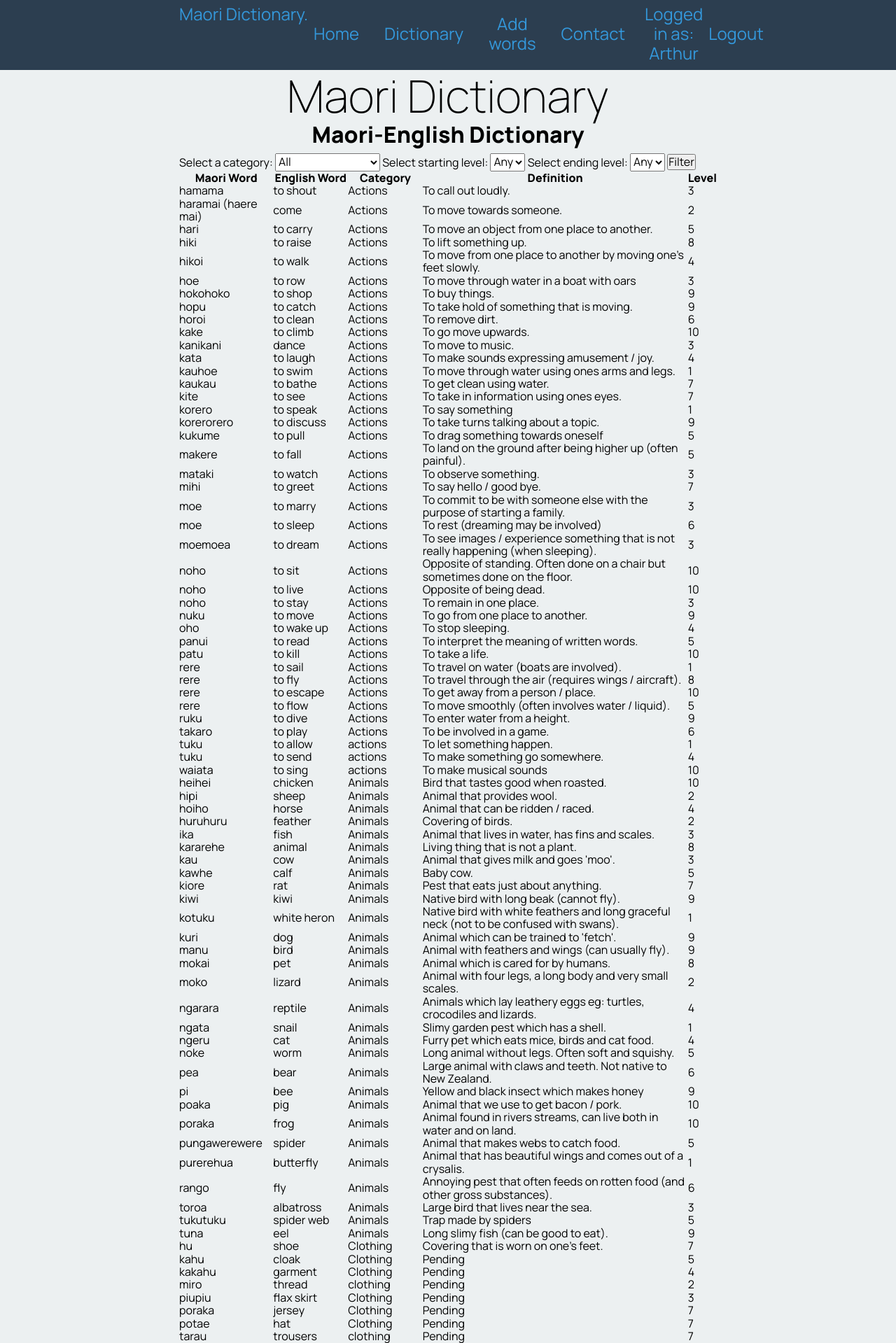
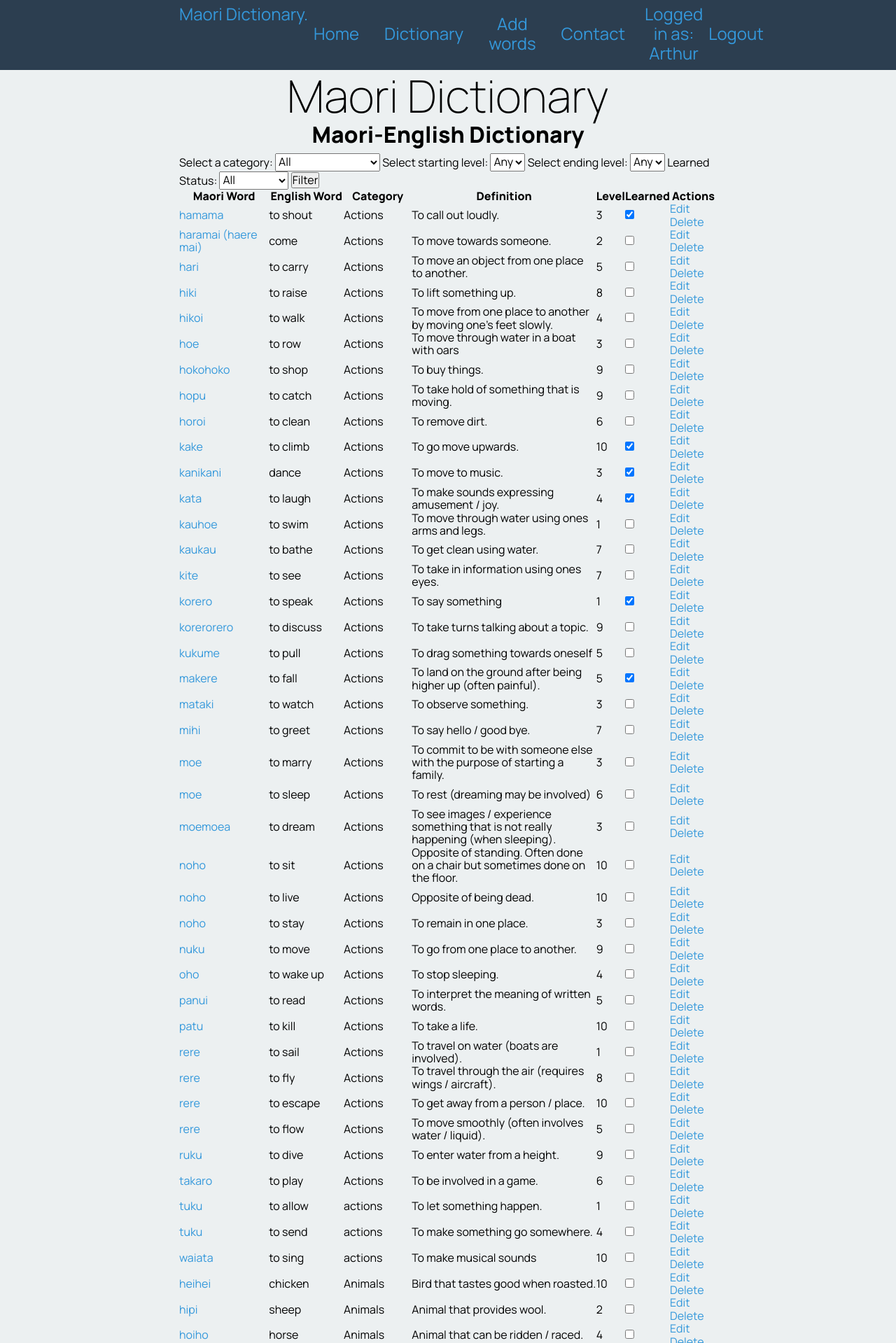
Before and after one commit to ArthurJFF/Maori_dictionary, a Flask app: page /dictionary in a window 1280 px wide. Shown: the top 1919 px of the page at 70% size. Run offline with Flask 3, Linux system fonts and the light colour scheme; a user stored in the database is signed in; data comes from the database, SQL or seed files in the repository; both versions use the stored data as it was after the commit; some libraries are stand-ins or nearby versions.

Commit message:
First fully functioning draft, everything after this point should just be cleanup or bonus features.
Most notable addition is that javascript is used to allow the user to check off which words they have learnt and haven't. These are stored in a table and each user can easily view which words they have and haven't learnt+ sort by those words.

Also fixed pep8 mistakes and added what I believe is suffecient code commenting

```diff
--- a/app.py
+++ b/app.py
@@ -1,10 +1,11 @@
-from flask import Flask, render_template, request, redirect, session, url_for
+from flask import Flask, render_template, request, redirect, session, url_for, jsonify
 import sqlite3
 from sqlite3 import Error
 
 app = Flask(__name__)
 app.secret_key = 'my_secret_key'
 DICTIONARY_DB = 'dictionary.sqlite'  # Set up secret key and database connection
+
 
 def connect_to_database(db_file):  # Connect to database function
     try:
@@ -15,9 +16,11 @@ def connect_to_database(db_file):  # Connect to database function
         print(e)
     return None
 
+
 @app.route('/')
 def render_homepage():
     return render_template('home.html')
+
 
 @app.route('/login', methods=['POST', 'GET'])
 def render_login():
@@ -27,36 +30,40 @@ def render_login():
             error_message = f"You are already logged in as {user_name}."
             return render_template('login.html', error=error_message)
 
-    if request.method == 'POST':
+    if request.method == 'POST':  # gets email and password from table
         email = request.form.get('email')
         password = request.form.get('user_password')
 
-        conn = sqlite3.connect(DICTIONARY_DB)
+        conn = connect_to_database(DICTIONARY_DB)
         cursor = conn.cursor()
         cursor.execute("SELECT * FROM user_info WHERE email=? AND password=?", (email, password))
+        # check user with required credentials exists
         user = cursor.fetchone()
         conn.close()
 
         if user:
-            session['email'] = email
-            session['name'] = user[3]  # Assuming the name is in the 4th column (fname)
-            session['teacher'] = bool(user[5])  # Assuming the Teacher column is the 6th column
-            return redirect(url_for('render_homepage'))  # Redirect to homepage after login
+            session['email'] = email  # set variables for session that are used to personalise the user experience
+            session['user_id'] = user[0]
+            session['name'] = user[3]
+            session['teacher'] = bool(user[5])
+            return redirect(url_for('render_homepage'))
         else:
-            error_message = "Invalid email or password. Please try again."
+            error_message = "Invalid email or password. Please try again."  # error message if login fails
             return render_template('login.html', error=error_message)
 
     return render_template('login.html')
+
 
 @app.route('/logout')
 def render_logout():
     session.clear()
     return redirect(url_for('render_login'))  # Redirect to login page after logout
 
+
 @app.route('/signup', methods=['POST', 'GET'])
 def render_signup_page():  # Signup page
     if request.method == 'POST':  # Will be posting information to the table
-        email = request.form.get('email')
+        email = request.form.get('email')  # variables = whatever is entered into the table
         password = request.form.get('user_password')
         verify_password = request.form.get('user_password_verify')
         firstname = request.form.get('firstname')
@@ -77,23 +84,34 @@ def render_signup_page():  # Signup page
 
     return render_template('signup.html')
 
+
 @app.route('/dictionary', methods=['GET'])
 def render_dictionary():
     if 'email' not in session:
         return redirect('/login')  # Redirect to login if user is not logged in
 
-    category = request.args.get('category', '').lower()
+    user_id = session['user_id']  # Get the logged in user's ID
+    category = request.args.get('category', '').lower()  # gets the filters the user puts in
     level_from = request.args.get('level_from')
     level_to = request.args.get('level_to')
+    learned_filter = request.args.get('learned_filter')
 
-    conn = sqlite3.connect(DICTIONARY_DB)
+    conn = connect_to_database(DICTIONARY_DB)
     cursor = conn.cursor()
 
     # Make the SQL query based on the selected filters
-    query = "SELECT * FROM me_dictionary WHERE 1=1"
-    params = []
+    query = """
+    SELECT me_dictionary.id, me_dictionary.M_word, me_dictionary.E_word, me_dictionary.Category,
+            me_dictionary.Definition,
+           me_dictionary.Level, CASE WHEN learned_words.word_id IS NOT NULL THEN 1 ELSE 0 END as learned
+    FROM me_dictionary
+    LEFT JOIN learned_words ON me_dictionary.id = learned_words.word_id AND learned_words.user_id = ?
+    WHERE 1=1
+    """  # checks if each word has been learnt by the current user.
+    # Left join means all words included even if not in "learned words" then filters by user
+    params = [user_id]
 
-    if category:
+    if category:  # this section checks for filters and then makes conditional SQL queries to be displayed on the table
         query += " AND LOWER(Category) = ?"
         params.append(category)
 
@@ -101,16 +119,101 @@ def render_dictionary():
         query += " AND Level BETWEEN ? AND ?"
         params.extend([level_from, level_to])
 
+    if learned_filter:
+        if learned_filter == 'learned':
+            query += " AND learned_words.word_id IS NOT NULL"
+        elif learned_filter == 'unlearned':
+            query += " AND learned_words.word_id IS NULL"
+
     cursor.execute(query, params)
     dictionary_data = cursor.fetchall()
     conn.close()
 
     return render_template('dictionary.html', dictionary_data=dictionary_data)
 
+
+@app.route('/view_word/<int:word_id>', methods=['GET'])  # route for viewing details of individual word once clicked
+def view_word(word_id):
+    if 'email' not in session:
+        return redirect('/login')  # Redirect to login if user is not logged in
+
+    conn = connect_to_database(DICTIONARY_DB)
+    cursor = conn.cursor()
+    cursor.execute("SELECT * FROM me_dictionary WHERE id = ?", (word_id,))
+    # query to get data from row with the corresponding word id
+    word = cursor.fetchone()
+    conn.close()
+
+    return render_template('view_word.html', word=word)
+
+
+@app.route('/edit_word/<int:word_id>', methods=['GET', 'POST'])
+# this allows the teacher to edit existing words in the dictionary
+def edit_word(word_id):
+    if 'email' not in session:
+        return redirect('/login')  # Redirect to login if user is not logged in
+
+    if not session.get('teacher'):  # if user isn't a teacher permission denied
+        return redirect(url_for('permission_denied'))
+
+    conn = connect_to_database(DICTIONARY_DB)
+    cursor = conn.cursor()
+
+    if request.method == 'POST':  # retrieves values inputted into the fields
+        m_word = request.form.get('m_word')
+        e_word = request.form.get('e_word')
+        category = request.form.get('category')
+        definition = request.form.get('definition')
+        level = request.form.get('level')
+
+        cursor.execute("""
+            UPDATE me_dictionary
+            SET M_word = ?, E_word = ?, Category = ?, Definition = ?, Level = ?
+            WHERE id = ?
+        """, (m_word, e_word, category, definition, level, word_id))
+        # updates the corresponding columns for the selected word id
+
+        conn.commit()
+        conn.close()
+
+        return redirect(url_for('render_dictionary'))
+
+    cursor.execute("SELECT * FROM me_dictionary WHERE id = ?", (word_id,))  # SQL query for row with same word id
+    word = cursor.fetchone()
+    conn.close()
+
+    return render_template('edit_word_form.html', word=word)
+
+
+@app.route('/delete_word/<int:word_id>', methods=['GET', 'POST'])
+def delete_word(word_id):
+    if 'email' not in session:
+        return redirect('/login')  # Redirect to login if user is not logged in
+
+    if not session.get('teacher'):
+        return redirect(url_for('permission_denied'))
+
+    conn = connect_to_database(DICTIONARY_DB)
+    cursor = conn.cursor()
+
+    if request.method == 'POST':  # delete from dictionary row with corresponding word id
+        cursor.execute("DELETE FROM me_dictionary WHERE id = ?", (word_id,))
+        conn.commit()
+        conn.close()
+
+        return redirect(url_for('render_dictionary'))
+
+    cursor.execute("SELECT * FROM me_dictionary WHERE id = ?", (word_id,))
+    word = cursor.fetchone()
+    conn.close()
+
+    return render_template('confirm_delete.html', word=word)
+
+
 @app.route('/add_word', methods=['GET', 'POST'])
-def render_add_word_form():
+def add_word():
     if 'email' not in session:
-        return redirect('/login')
+        return redirect('/login')  # Redirect to login if user is not logged in
 
     if not session.get('teacher'):
         return redirect(url_for('permission_denied'))
@@ -122,10 +225,11 @@ def render_add_word_form():
         definition = request.form.get('definition')
         level = request.form.get('level')
 
-        conn = sqlite3.connect(DICTIONARY_DB)
+        conn = connect_to_database(DICTIONARY_DB)
         cursor = conn.cursor()
         cursor.execute("INSERT INTO me_dictionary (M_word, E_word, Category, Definition, Level) VALUES (?, ?, ?, ?, ?)",
                        (m_word, e_word, category, definition, level))
+        # get the data from the form then insert them into the right row of me_dictionary
         conn.commit()
         conn.close()
 
@@ -133,9 +237,49 @@ def render_add_word_form():
 
     return render_template('add_word_form.html')
 
-@app.route('/permission_denied')
+
+@app.route('/permission_denied')  # when not teacher tries to access teacher webpages
 def permission_denied():
     return render_template('permission_denied.html')
 
+
+@app.route('/learn_word', methods=['POST'])  # identify word as learned and change table
+def learn_word():
+    if 'email' not in session:
+        return jsonify({'status': 'fail'})
+        # prevents unauthorised users from marking as learnt in case they somehow got to the dictionary
+
+    user_id = session['user_id']
+    word_id = request.form.get('word_id')  # gets the user id and id of word they want to mark as learned
+
+    conn = connect_to_database(DICTIONARY_DB)
+    cursor = conn.cursor()
+
+    cursor.execute("INSERT INTO learned_words (user_id, word_id) VALUES (?, ?)", (user_id, word_id))
+    # insert the the inputted data into the table. So the user id and the word id into it
+    conn.commit()
+    conn.close()
+
+    return jsonify({'status': 'success'})  # json used because of javascript usage in this section
+
+
+@app.route('/unlearn_word', methods=['POST'])  # opposite of above route
+def unlearn_word():
+    if 'email' not in session:
+        return jsonify({'status': 'fail'})
+
+    user_id = session['user_id']
+    word_id = request.form.get('word_id')
+
+    conn = connect_to_database(DICTIONARY_DB)
+    cursor = conn.cursor()
+
+    cursor.execute("DELETE FROM learned_words WHERE user_id = ? AND word_id = ?", (user_id, word_id))
+    conn.commit()
+    conn.close()
+
+    return jsonify({'status': 'success'})
+
+
 if __name__ == '__main__':
     app.run()
--- a/templates/base.html
+++ b/templates/base.html
@@ -1,7 +1,7 @@
 <!DOCTYPE html>
 <html>
 
-<head>
+<head>  <!-- metadata like title settings, also imports fonts-->
     <meta charset="utf-8">
     <title>Maori Dictionary | home</title>
     <meta name="viewport" content="width=device-width, initial-scale=1">
--- a/templates/dictionary.html
+++ b/templates/dictionary.html
@@ -6,9 +6,9 @@ Maori-English Dictionary
 
 {% block main %}
 <div class="container">
-    <form action="/dictionary" method="GET"> <!-- Form for filtering dictionary data -->
+    <form action="/dictionary" method="GET">  <!-- these and other forms like it present dropdown boxes for filters and give all their options to the user-->
         <label for="category">Select a category:</label>
-        <select name="category" id="category"> <!-- Dropdown options for selecting a category -->
+        <select name="category" id="category">
             <option value="">All</option>
             <option value="Actions">Actions</option>
             <option value="Animals">Animals</option>
@@ -27,7 +27,8 @@ Maori-English Dictionary
             <option value="Technology">Technology</option>
             <option value="Time">Time</option>
         </select>
-        <label for="level_from">Select starting level:</label> <!-- Dropdown for selecting the ending level -->
+
+        <label for="level_from">Select starting level:</label>
         <select name="level_from" id="level_from">
             <option value="">Any</option>
             <option value="1">1</option>
@@ -41,6 +42,7 @@ Maori-English Dictionary
             <option value="9">9</option>
             <option value="10">10</option>
         </select>
+
         <label for="level_to">Select ending level:</label>
         <select name="level_to" id="level_to">
             <option value="">Any</option>
@@ -55,6 +57,14 @@ Maori-English Dictionary
             <option value="9">9</option>
             <option value="10">10</option>
         </select>
+
+        <label for="learned_filter">Learned Status:</label>
+        <select name="learned_filter" id="learned_filter">
+            <option value="">All</option>
+            <option value="learned">Learned</option>
+            <option value="unlearned">Unlearned</option>
+        </select>
+
         <input type="submit" value="Filter">
     </form>
 
@@ -66,19 +76,57 @@ Maori-English Dictionary
                 <th>Category</th>
                 <th>Definition</th>
                 <th>Level</th>
+                <th>Learned</th>
+                {% if session.teacher %}  <!-- the headers of the table are put here and if it is a teacher they get actions as well-->
+                <th>Actions</th>
+                {% endif %}
             </tr>
         </thead>
         <tbody>
-            {% for word in dictionary_data %} <!-- Displaying dictionary data -->
-                <tr>
-                    <td>{{ word[1] }}</td>
-                    <td>{{ word[2] }}</td>
-                    <td>{{ word[3] }}</td>
-                    <td>{{ word[4] }}</td>
-                    <td>{{ word[5] }}</td>
-                </tr>
+            {% for word in dictionary_data %} <!-- loops for every word in the dictionary-->
+            <tr>
+                <td><a href="{{ url_for('view_word', word_id=word[0]) }}">{{ word[1] }}</a></td>  <!-- creates hyperlink to view word-->
+                <td>{{ word[2] }}</td>
+                <td>{{ word[3] }}</td> <!-- generates each part of the row-->
+                <td>{{ word[4] }}</td>
+                <td>{{ word[5] }}</td>
+                <td>
+                    <input type="checkbox" class="learned-checkbox" data-word-id="{{ word[0] }}" {% if word[6] %}checked{% endif %}> <!-- checkbox for word learnt-->
+                </td>
+                {% if session.teacher %}
+                <td>
+                    <a href="{{ url_for('edit_word', word_id=word[0]) }}">Edit</a>
+                    <a href="{{ url_for('delete_word', word_id=word[0]) }}">Delete</a>
+                </td>
+                {% endif %}
+            </tr>
             {% endfor %}
         </tbody>
     </table>
+
+    {% if session.teacher %}
+    <a href="{{ url_for('add_word') }}">Add Word</a> <!-- add word option at bottom for teachers-->
+    {% endif %}
 </div>
+
+<script>  // javascript used here because it is far easier to do checkboxes in
+document.querySelectorAll('.learned-checkbox').forEach(function(checkbox) { //selects all checkboxes and listens for event change when checkbox is clicked
+    checkbox.addEventListener('change', function() {
+        var wordId = this.dataset.wordId;
+        var url = this.checked ? '/learn_word' : '/unlearn_word';  //gets the word id of the corresponding checkbox word, then sets to learn or unlearned word
+        fetch(url, {  //fetch request to server, POSTS word
+            method: 'POST',
+            headers: {
+                'Content-Type': 'application/x-www-form-urlencoded' //type of data being sent, form data
+            },
+            body: 'word_id=' + wordId
+        }).then(response => response.json()).then(data => {
+            if (data.status !== 'success') {
+                alert('Something went wrong. Please try again.'); //if something goes wrong we get an alert and checkbox is unchanged
+                this.checked = !this.checked;
+            }
+        });
+    });
+});
+</script>
 {% endblock %}
--- a/templates/home.html
+++ b/templates/home.html
@@ -4,4 +4,4 @@
 
 {% block main %}
 <strong><em>Welcome to the Maori-English Dictionary</em></strong>
-{% endblock %}
+{% endblock %} <!-- basically redundant page, things could be added here later if needed so will keep it around-->
--- a/templates/permission_denied.html
+++ b/templates/permission_denied.html
@@ -7,6 +7,6 @@ Permission Denied
 {% block main %}
 <div class="container">
     <p>You do not have permission to access this page.</p>
-    <a href="{{ url_for('render_homepage') }}" class="btn btn-primary">Go Back Home</a>
+    <a href="{{ url_for('render_homepage') }}">Return to Home</a> <!-- if a student tries to access teacher page they are sent here, the hyperlink takes them back home-->
 </div>
 {% endblock %}
```
Also changed, not shown: templates/confirm_delete.html (added, +20 -0 lines), templates/edit_word_form.html (added, +28 -0 lines), templates/view_word.html (added, +20 -0 lines), dictionary.sqlite.
